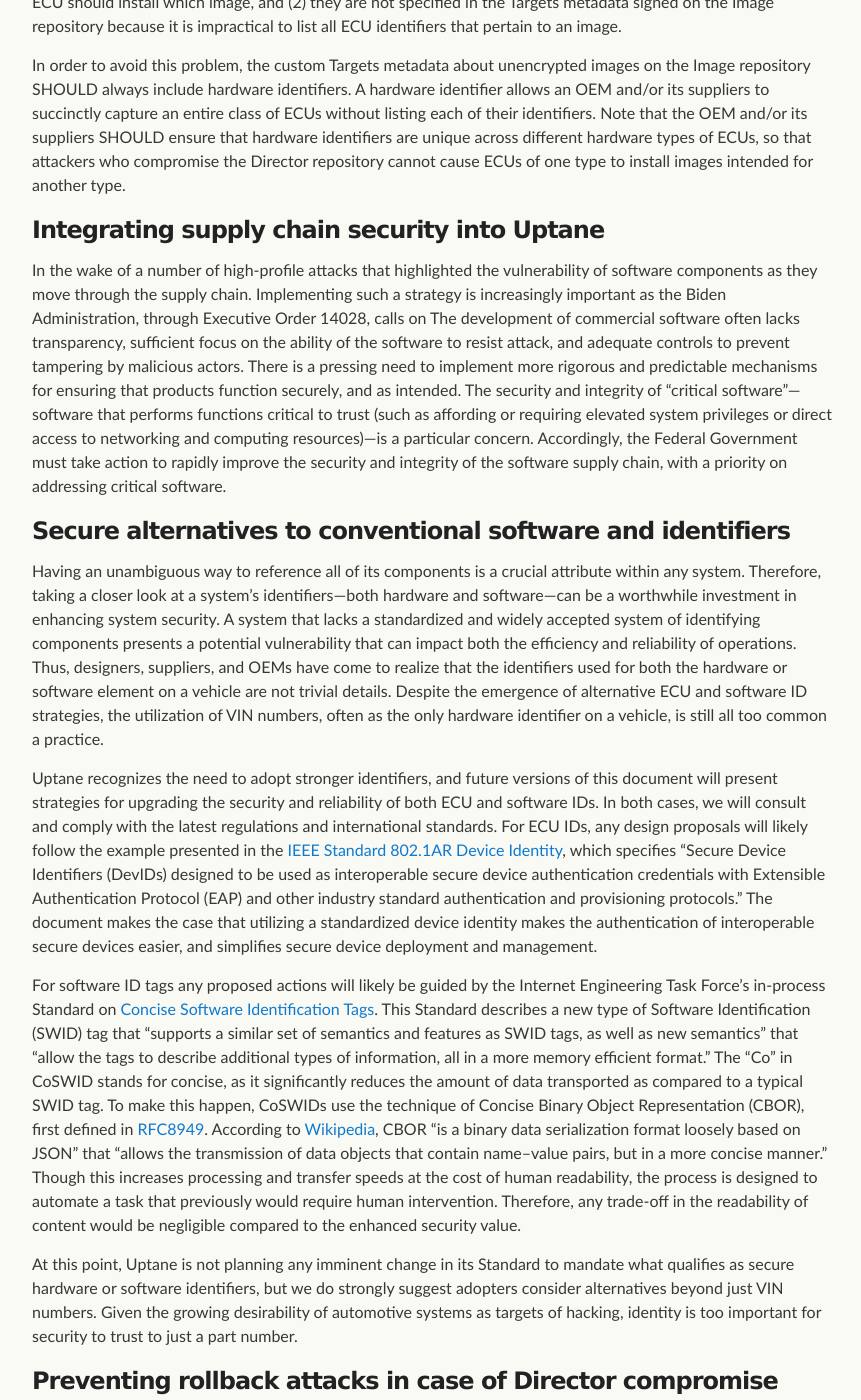
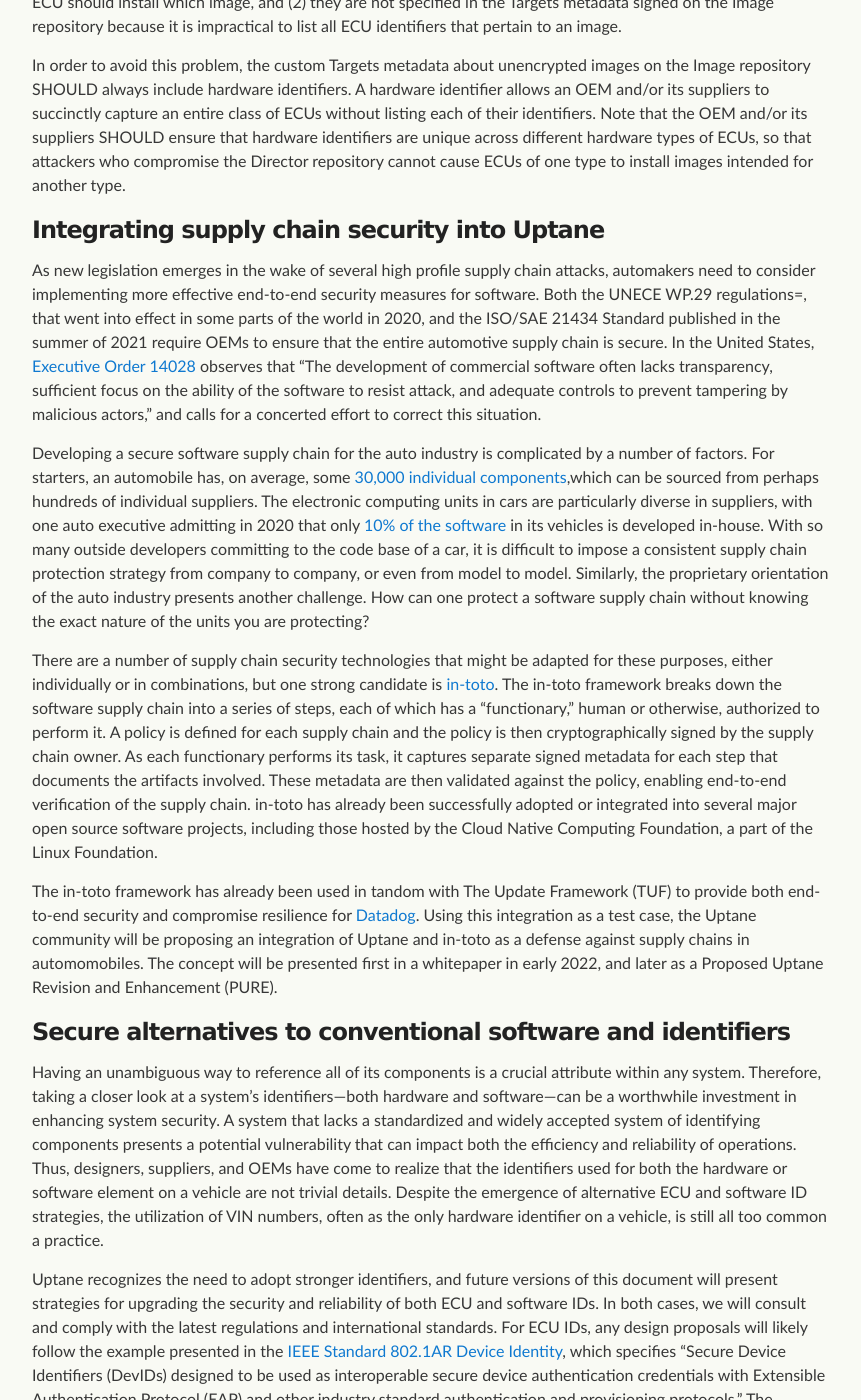
Before and after one commit to uptane/deployment-considerations, a Jekyll site: the page built from security_considerations.md, in a window 1280 px wide and 1400 px high, scrolled down 748 px. Shown: the whole window, without its empty margins (208-1069 px from the left). Built offline with Jekyll 4.4.1, drawn with Linux system fonts in a browser that asks for light colours; our own code applies the rules of GitHub Pages for plain Markdown files.

Commit message:
supply chain text
Ok. I've submitted some draft text here to discuss supply chain security. It's very rough and I would welcome edits, comments, etc.

```diff
--- a/security_considerations.md
+++ b/security_considerations.md
@@ -19,10 +19,15 @@ Simply having ECU identifiers (e.g., serial numbers) specified in the Targets me
 In order to avoid this problem, the custom Targets metadata about unencrypted images on the Image repository SHOULD always include hardware identifiers. A hardware identifier allows an OEM and/or its suppliers to succinctly capture an entire class of ECUs without listing each of their identifiers. Note that the OEM and/or its suppliers SHOULD ensure that hardware identifiers are unique across different hardware types of ECUs, so that attackers who compromise the Director repository cannot cause ECUs of one type to install images intended for another type.
 
 ### Integrating supply chain security into Uptane
-In the wake of a number of high-profile attacks that highlighted the vulnerability of software components as they move through the supply chain. Implementing such a strategy is increasingly important as the Biden Administration, through Executive Order 14028, calls on The development of commercial software often lacks transparency, sufficient focus on the ability of the software to resist attack, and adequate controls to prevent tampering by malicious actors. There is a pressing need to implement more rigorous and predictable mechanisms for ensuring that products function securely, and as intended. The security and integrity of “critical software”—software that performs functions critical to trust (such as affording or requiring elevated system privileges or direct access to networking and computing resources)—is a particular concern. Accordingly, the Federal Government must take action to rapidly improve the security and integrity of the software supply chain, with a priority on addressing critical software.
+As new legislation emerges in the wake of several high profile supply chain attacks, automakers need to consider implementing more effective end-to-end security measures for software. Both the UNECE WP.29 regulations=, that went into effect in some parts of the world in 2020, and the ISO/SAE 21434 Standard published in the summer of 2021 require OEMs to ensure that the entire automotive supply chain is secure. In the United States, [Executive Order 14028](https://www.whitehouse.gov/briefing-room/presidential-actions/2021/05/12/executive-order-on-improving-the-nations-cybersecurity/) observes that "The development of commercial software often lacks transparency, sufficient focus on the ability of the software to resist attack, and adequate controls to prevent tampering by malicious actors," and calls for a concerted effort to correct this situation.
+
+Developing a secure software supply chain for the auto industry is complicated by a number of factors.  For starters, an automobile has, on average, some [30,000 individual components](https://knowhow.napaonline.com/how-many-parts-are-in-a-car/),which can be sourced from perhaps hundreds of individual suppliers. The electronic computing units in cars are particularly diverse in suppliers, with one auto executive admitting in 2020 that only [10% of the software](https://spectrum.ieee.org/software-eating-car)  in its vehicles is developed in-house. With so many outside developers committing to the code base of a car, it is difficult to impose a consistent supply chain protection strategy from company to company, or even from model to model. Similarly, the proprietary orientation of the auto industry presents another challenge. How can one protect a software supply chain without knowing the exact nature of the units you are protecting?
+
+There are a number of supply chain security technologies that might be adapted for these purposes, either individually or in combinations, but one strong candidate is [in-toto](https://in-toto.io/). The in-toto framework breaks down the software supply chain into a series of steps, each of which has a “functionary,” human or otherwise, authorized to perform it. A policy is defined for each supply chain and the policy is then cryptographically signed by the supply chain owner. As each functionary performs its task, it captures separate signed metadata for each step that documents the artifacts involved. These metadata are then validated against the policy, enabling end-to-end verification of the supply chain. in-toto has already been successfully	adopted	or integrated	into several major open	source	software	projects,	including	those	hosted by the	Cloud	Native Computing Foundation,	a	part of the	Linux	Foundation.
+
+The in-toto framework has already been used in tandom with The Update Framework (TUF) to provide both end-to-end security and compromise resilience for [Datadog](https://www.datadoghq.com/blog/engineering/secure-publication-of-datadog-agent-integrations-with-tuf-and-in-toto/). Using this integration as a test case, the Uptane community will be proposing an integration of Uptane and in-toto as a defense against supply chains in automomobiles. The concept will be presented first in a whitepaper in early 2022, and later as a Proposed Uptane Revision and Enhancement (PURE).
 
 ### Secure alternatives to conventional software and identifiers
-
 Having an unambiguous way to reference all of its components is a crucial attribute within any system. Therefore, taking a closer look at a system’s identifiers—both hardware and software—can be a worthwhile investment in enhancing system security. A system that lacks a standardized and widely accepted system of identifying components presents a potential vulnerability that can impact both the efficiency and reliability of operations. Thus, designers, suppliers, and OEMs have come to realize that the identifiers used for both the hardware or software element on a vehicle are not trivial details. Despite the emergence of alternative ECU and software ID strategies, the utilization of VIN numbers, often as the only hardware identifier on a vehicle, is still all too common a practice.
 
 Uptane recognizes the need to adopt stronger identifiers, and future versions of this document will present strategies for upgrading the security and reliability of both ECU and software IDs. In both cases, we will consult and comply with the latest regulations and international standards. For ECU IDs, any design proposals will likely follow the example presented in the [IEEE Standard 802.1AR Device Identity](https://1.ieee802.org/security/802-1ar/), which specifies “Secure Device Identifiers (DevIDs)  designed to be used as interoperable secure device authentication credentials with Extensible Authentication Protocol (EAP) and other industry standard authentication and provisioning protocols.” The document makes the case that utilizing a standardized device identity makes the authentication of interoperable secure devices easier, and simplifies secure device deployment and management.
```
